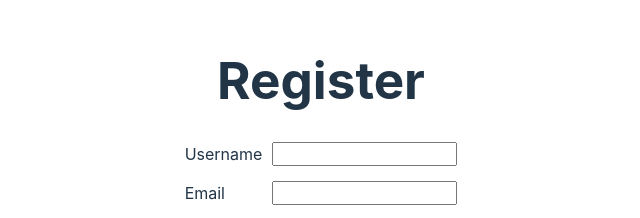
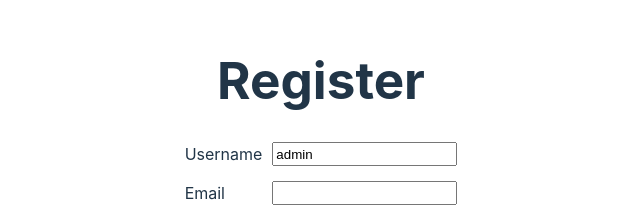
Before and after one commit to Kachitaro/react_test, a React (Vite) app: page /form in a window 1280 px wide. Shown: the part 241-459 px from the top of the page, without its empty margins (319-959 px from the left). Built offline with nearby package versions, Linux system fonts and the light colour scheme.

Commit message:
defaultValue

```diff
--- a/src/components/Form.tsx
+++ b/src/components/Form.tsx
@@ -5,7 +5,7 @@ import {
   FormProvider,
 } from "react-hook-form";
 import { ReactNode } from "react";
-import { redirect, useNavigate } from "react-router-dom";
+import { useNavigate } from "react-router-dom";
 
 type FormProps = {
   onSubmit: SubmitHandler<FieldValues>;
@@ -18,9 +18,8 @@ export const Form = (props: FormProps) => {
   const methods = useForm();
   const { handleSubmit, reset } = methods;
   const navigate = useNavigate();
-
   const handleAction = (value: object) => {
-    onSubmit(value);
+    onSubmit(value)
     if (redirect) navigate(redirect);
     reset();
   };
--- a/src/components/Input/TextInput.tsx
+++ b/src/components/Input/TextInput.tsx
@@ -7,6 +7,7 @@ export type InputPros = {
   pattern?: string;
   register?: any;
   validate?: any;
+  defaultValue?: string;
 };
 
 export const TextInput = (props: InputPros) => {
--- a/src/components/InputInForm/TextInputForm.tsx
+++ b/src/components/InputInForm/TextInputForm.tsx
@@ -3,7 +3,7 @@ import { InputPros } from "../Input/TextInput";
 import { messageError } from "../../utils";
 
 export const TextInputForm = (props: InputPros) => {
-  const { source, placeholder, label, type, validate } = props;
+  const { source, placeholder, label, type, validate, defaultValue } = props;
   const {
     register,
     formState: { errors },
@@ -20,6 +20,7 @@ export const TextInputForm = (props: InputPros) => {
         <label htmlFor={source}>{label}</label>
         <input
           {...register(source, validate)}
+          defaultValue={defaultValue}
           placeholder={placeholder}
           type={type}
           id={source}
--- a/src/pages/Register.tsx
+++ b/src/pages/Register.tsx
@@ -16,6 +16,7 @@ export const Register = () => {
           validate={{
             required: true,
           }}
+          defaultValue={"admin"}
         />
         <TextInputForm
           source="email"
```
